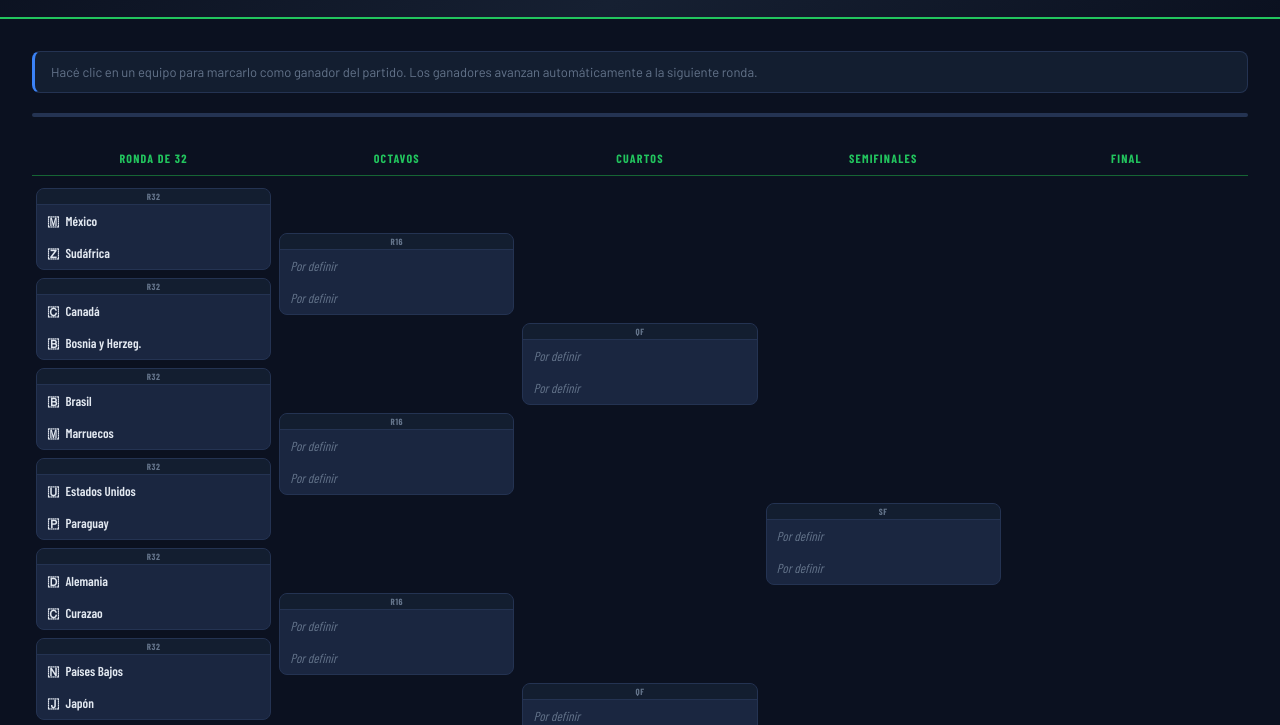
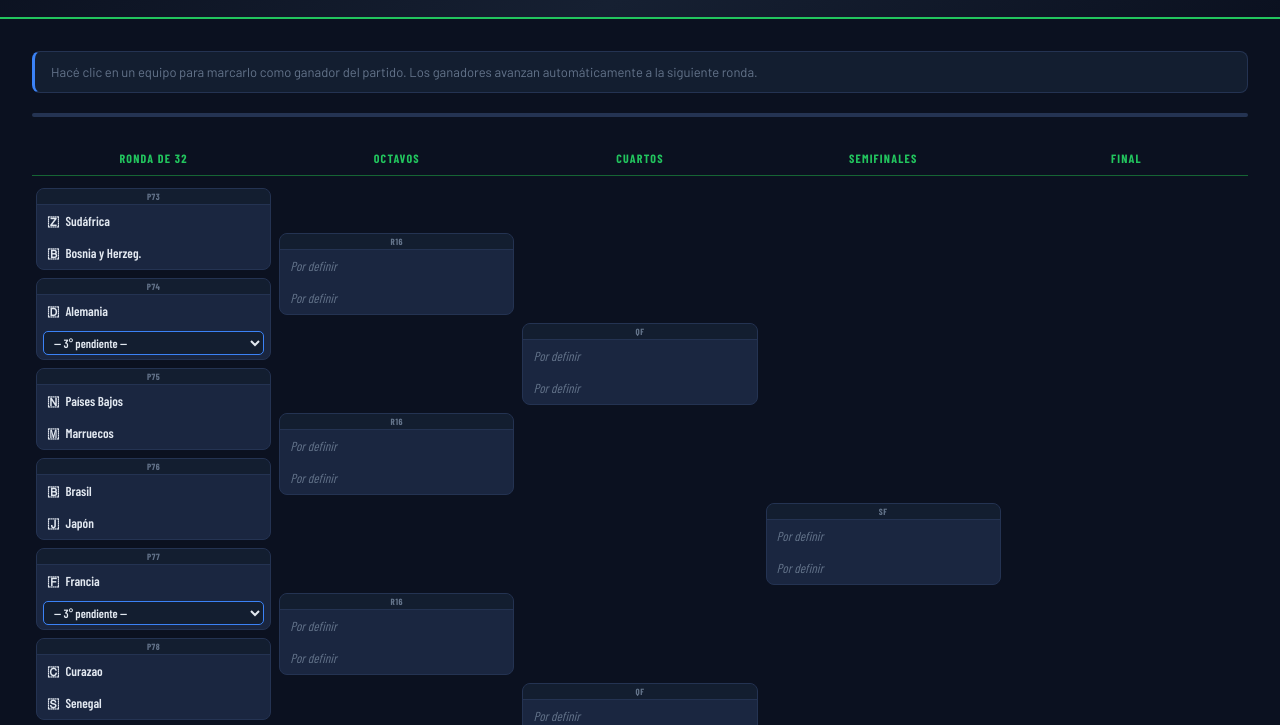
Before and after one commit to JoseFRuiz/mundial2026, a plain HTML site: page index.html in a window 1280 px wide. Both pictures are taken after a click on the button "ELIMINATORIAS". Shown: the part 71-796 px from the top of the page. Drawn offline with nearby package versions, Linux system fonts and the light colour scheme; a web font is replaced by a local one.

Commit message:
Update index.html

```diff
--- a/index.html
+++ b/index.html
@@ -387,6 +387,23 @@
     font-weight: 400;
   }
 
+  .third-slot { padding: 4px 6px !important; }
+
+  .third-select {
+    background: var(--surface);
+    color: var(--text);
+    border: 1px solid var(--accent);
+    border-radius: 5px;
+    font-family: 'Barlow Condensed', sans-serif;
+    font-size: 12px;
+    font-weight: 600;
+    padding: 3px 6px;
+    width: 100%;
+    cursor: pointer;
+  }
+
+  .third-select:focus { outline: none; border-color: var(--green); }
+
   /* ── CLASIFICACIÓN ── */
   .ranking-table {
     width: 100%;
@@ -671,48 +688,79 @@ function updateThirdsCounter() {
 
 const ROUND_NAMES = ["Ronda de 32","Octavos","Cuartos","Semifinales","Final"];
 
-function getQualifiers() {
-  // returns array of 32 teams in bracket order
-  const q = [];
-  for (const letter of Object.keys(groups)) {
-    q.push({ team: groups[letter][0], source: `1°${letter}` });
-    q.push({ team: groups[letter][1], source: `2°${letter}` });
-  }
-  const thirdList = [...thirds].map(t => ({ team: t, source: `3°` }));
-  // pad to 32
-  const all = [...q, ...thirdList];
-  while (all.length < 32) all.push({ team: null, source: '–' });
-  return all.slice(0, 32);
+// ─── R32 MATCHUP DEFINITIONS ─────────────────────────────────────────────────
+// Each entry: { id, label, getT1(g), getT2(g, thirds) }
+// g = groups object, thirdsArr = array of selected third-place teams sorted by group
+// "3°[X/Y/Z]" means the best third from those groups — user picks which one classified
+
+const R32_MATCHUPS = [
+  { num: 73, desc: "2°A vs 2°B",     getT1: g => g.A[1], getT2: g => g.B[1] },
+  { num: 74, desc: "1°E vs 3°(A/B/C/D/F)", getT1: g => g.E[0], getT2: null, thirdPools: ['A','B','C','D','F'] },
+  { num: 75, desc: "1°F vs 2°C",     getT1: g => g.F[0], getT2: g => g.C[1] },
+  { num: 76, desc: "1°E vs 2°F",     getT1: g => g.E[0], getT2: g => g.F[1] },
+  { num: 77, desc: "1°I vs 3°(C/D/F/G/H)", getT1: g => g.I[0], getT2: null, thirdPools: ['C','D','F','G','H'] },
+  { num: 78, desc: "2°E vs 2°I",     getT1: g => g.E[1], getT2: g => g.I[1] },
+  { num: 79, desc: "1°A vs 3°(C/E/F/H/I)", getT1: g => g.A[0], getT2: null, thirdPools: ['C','E','F','H','I'] },
+  { num: 80, desc: "1°L vs 3°(E/H/I/J/K)", getT1: g => g.L[0], getT2: null, thirdPools: ['E','H','I','J','K'] },
+  { num: 81, desc: "1°D vs 3°(B/E/F/I/J)", getT1: g => g.D[0], getT2: null, thirdPools: ['B','E','F','I','J'] },
+  { num: 82, desc: "1°G vs 3°(A/E/H/I/J)", getT1: g => g.G[0], getT2: null, thirdPools: ['A','E','H','I','J'] },
+  { num: 83, desc: "2°K vs 2°L",     getT1: g => g.K[1], getT2: g => g.L[1] },
+  { num: 84, desc: "1°H vs 2°J",     getT1: g => g.H[0], getT2: g => g.J[1] },
+  { num: 85, desc: "1°B vs 3°(E/F/G/I/J)", getT1: g => g.B[0], getT2: null, thirdPools: ['E','F','G','I','J'] },
+  { num: 86, desc: "1°J vs 2°H",     getT1: g => g.J[0], getT2: g => g.H[1] },
+  { num: 87, desc: "1°K vs 3°(D/E/I/J/L)", getT1: g => g.K[0], getT2: null, thirdPools: ['D','E','I','J','L'] },
+  { num: 88, desc: "2°D vs 2°G",     getT1: g => g.D[1], getT2: g => g.G[1] },
+];
+
+// Note: P74 and P76 both say "1°E" — P74 is actually 1°C per the fixture
+// Correcting based on standard bracket logic:
+R32_MATCHUPS[3] = { num: 76, desc: "1°C vs 2°F", getT1: g => g.C[0], getT2: g => g.F[1] };
+R32_MATCHUPS[1] = { num: 74, desc: "1°E vs 3°(A/B/C/D/F)", getT1: g => g.E[0], getT2: null, thirdPools: ['A','B','C','D','F'] };
+
+// thirdAssignments: matchId -> selected third team
+let thirdAssignments = {}; // e.g. { 'r32_1': '🇲🇽 México' }
+
+function getThirdsFor(pools) {
+  // Returns selected thirds whose group is in pools
+  return [...thirds].filter(t => {
+    const grp = Object.keys(groups).find(g => groups[g][2] === t);
+    return grp && pools.includes(grp);
+  });
 }
 
 function rebuildBracket() {
-  // Preserve existing winners where teams still match
   buildBracket();
   renderBracket();
   updateProgress();
   renderRanking();
 }
 
-let bracketRounds = []; // array of rounds, each round = array of {id, t1, t2, winner}
+let bracketRounds = [];
 
 function buildBracket() {
-  const quals = getQualifiers();
   bracketRounds = [];
+  const r32 = [];
 
-  // Round of 32 (16 matches)
-  const r32 = [];
-  for (let i = 0; i < 16; i++) {
+  R32_MATCHUPS.forEach((def, i) => {
     const id = `r32_${i}`;
-    const t1 = quals[i*2]?.team;
-    const t2 = quals[i*2+1]?.team;
+    const t1 = def.getT1(groups);
+    let t2;
+    if (def.getT2) {
+      t2 = def.getT2(groups);
+    } else {
+      // third slot: use assigned or null
+      t2 = thirdAssignments[id] || null;
+    }
     const prev = matches[id];
     const winner = (prev && prev.t1 === t1 && prev.t2 === t2) ? prev.winner : null;
-    r32.push({ id, t1, t2, winner });
+    r32.push({ id, t1, t2, winner, def });
     matches[id] = { t1, t2, winner };
-  }
+  });
   bracketRounds.push(r32);
 
-  // Build subsequent rounds
+  // Build R16, QF, SF, Final — pairs: 73&74→R16_0, 75&76→R16_1, etc.
+  // Bracket pairing (winners of consecutive R32 pairs play each other):
+  // R16: [73v74, 75v76, 77v78, 79v80, 81v82, 83v84, 85v86, 87v88]
   const roundKeys = ['r16','qf','sf','final'];
   for (let round = 0; round < 4; round++) {
     const prev = bracketRounds[round];
@@ -720,8 +768,8 @@ function buildBracket() {
     const matchCount = prev.length / 2;
     for (let i = 0; i < matchCount; i++) {
       const id = `${roundKeys[round]}_${i}`;
-      const t1 = prev[i*2]?.winner;
-      const t2 = prev[i*2+1]?.winner;
+      const t1 = prev[i*2]?.winner || null;
+      const t2 = prev[i*2+1]?.winner || null;
       const prevMatch = matches[id];
       const winner = (prevMatch && prevMatch.t1 === t1 && prevMatch.t2 === t2) ? prevMatch.winner : null;
       cur.push({ id, t1, t2, winner });
@@ -746,8 +794,10 @@ function renderBracket() {
     round.forEach(m => {
       const matchEl = document.createElement('div');
       matchEl.className = 'match';
-      matchEl.innerHTML = `<div class="match-label">${m.id.replace(/_\d+$/,'').toUpperCase()}</div>` +
-        teamMatchRow(m, m.t1) + teamMatchRow(m, m.t2);
+      let label = ri === 0 ? `P${R32_MATCHUPS[parseInt(m.id.split('_')[1])].num}` : m.id.replace(/_\d+$/,'').toUpperCase();
+      matchEl.innerHTML = `<div class="match-label">${label}</div>` +
+        teamMatchRow(m, m.t1, ri === 0 && m.def?.thirdPools) +
+        teamMatchRow(m, m.t2, ri === 0 && m.def?.thirdPools ? m.def.thirdPools : null, true);
       matchesDiv.appendChild(matchEl);
     });
 
@@ -756,7 +806,23 @@ function renderBracket() {
   });
 }
 
-function teamMatchRow(m, team) {
+function teamMatchRow(m, team, thirdPools, isThirdSlot) {
+  if (!team && thirdPools && isThirdSlot) {
+    // Show dropdown of eligible thirds
+    const candidates = getThirdsFor(thirdPools);
+    const assigned = thirdAssignments[m.id] || '';
+    const opts = candidates.map(t => {
+      const n = getTeamName(t);
+      const g = Object.keys(groups).find(g => groups[g][2] === t);
+      return `<option value="${t}" ${t === assigned ? 'selected' : ''}>3°${g} ${n}</option>`;
+    });
+    if (!assigned) opts.unshift(`<option value="">-- 3° pendiente --</option>`);
+    return `<div class="match-team third-slot">
+      <select class="third-select" onchange="assignThird('${m.id}', this.value)">
+        ${opts.join('')}
+      </select>
+    </div>`;
+  }
   if (!team) {
     return `<div class="match-team"><span class="tbd">Por definir</span></div>`;
   }
@@ -765,24 +831,31 @@ function teamMatchRow(m, team) {
   let cls = '';
   if (m.winner === team) cls = 'winner';
   else if (m.winner && m.winner !== team) cls = 'loser';
-  return `<div class="match-team ${cls}" onclick="setWinner('${m.id}','${team.replace(/'/g,"\\'")}')">
+  const safeTeam = team.replace(/\\/g,'\\\\').replace(/'/g,"\\'");
+  return `<div class="match-team ${cls}" onclick="setWinner('${m.id}','${safeTeam}')">
     <span class="flag">${flag}</span> ${name}
   </div>`;
+}
+
+function assignThird(matchId, team) {
+  thirdAssignments[matchId] = team || null;
+  // clear winner if third changed
+  if (matches[matchId]) matches[matchId].winner = null;
+  buildBracket();
+  renderBracket();
+  updateProgress();
+  renderRanking();
 }
 
 function setWinner(matchId, team) {
   const m = matches[matchId];
   if (!m || !m.t1 || !m.t2) return;
-  if (!m.t1.includes(team.split(' ')[1] || team) && m.t1 !== team && m.t2 !== team) return;
-  // toggle
   m.winner = (m.winner === team) ? null : team;
   matches[matchId] = m;
-  // update bracketRounds
   for (const round of bracketRounds) {
     const found = round.find(x => x.id === matchId);
     if (found) { found.winner = m.winner; break; }
   }
-  // cascade clear downstream
   clearDownstream(matchId);
   buildBracket();
   renderBracket();
@@ -791,11 +864,9 @@ function setWinner(matchId, team) {
 }
 
 function clearDownstream(matchId) {
-  // Find which round/index this match is in and clear all subsequent rounds' dependent matches
   for (let ri = 0; ri < bracketRounds.length; ri++) {
     const idx = bracketRounds[ri].findIndex(m => m.id === matchId);
     if (idx !== -1) {
-      // clear rounds ri+1 onward for the dependent match
       for (let rj = ri + 1; rj < bracketRounds.length; rj++) {
         const depIdx = Math.floor(idx / Math.pow(2, rj - ri));
         const dep = bracketRounds[rj]?.[depIdx];
```
